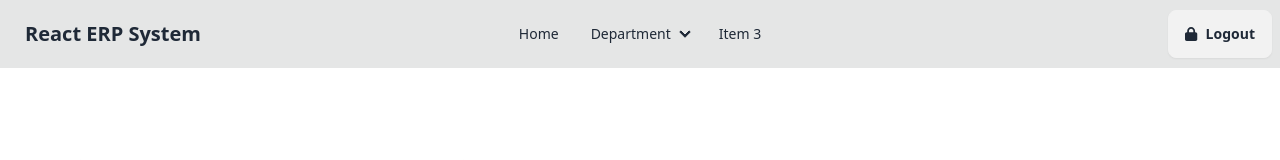
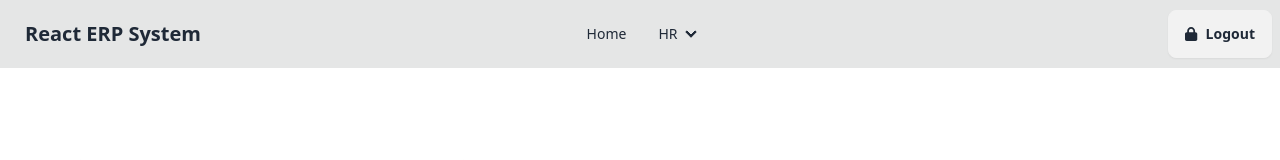
Before and after one commit to SantipapP/React-ERP, a React (Vite) app: page /dashboard in a window 1280 px wide. Shown: the top 160 px of the page. Built offline with nearby package versions, Linux system fonts and the light colour scheme.

Commit message:
Update NAV

```diff
--- a/src/components/Navbar.tsx
+++ b/src/components/Navbar.tsx
@@ -28,14 +28,12 @@ const Navbar = () => {
                         <li><Link to="/dashboard">Home</Link></li>
                         <li>
                             <details>
-                                <summary>Department</summary>
+                                <summary>HR</summary>
                                 <ul className="p-2">
-                                    <li><Link to="/hr/dashboard">HR</Link></li>
-                                    <li><a>Purchasing</a></li>
+                                    <li><Link to="/hr/dashboard">Dashboard</Link></li>
                                 </ul>
                             </details>
                         </li>
-                        <li><a>Item 3</a></li>
                     </ul>
                 </div>
                 <label className="btn btn-ghost text-xl">React ERP System</label>
@@ -45,14 +43,12 @@ const Navbar = () => {
                     <li><Link to="/dashboard">Home</Link></li>
                     <li>
                         <details>
-                            <summary>Department</summary>
+                            <summary>HR</summary>
                             <ul className="p-2">
-                                <li><Link to="/hr/dashboard">HR</Link></li>
-                                <li><a>Purchasing</a></li>
+                                <li><Link to="/hr/dashboard">Dashboard</Link></li>
                             </ul>
                         </details>
                     </li>
-                    <li><a>Item 3</a></li>
                 </ul>
             </div>
             <div className="navbar-end">
```
